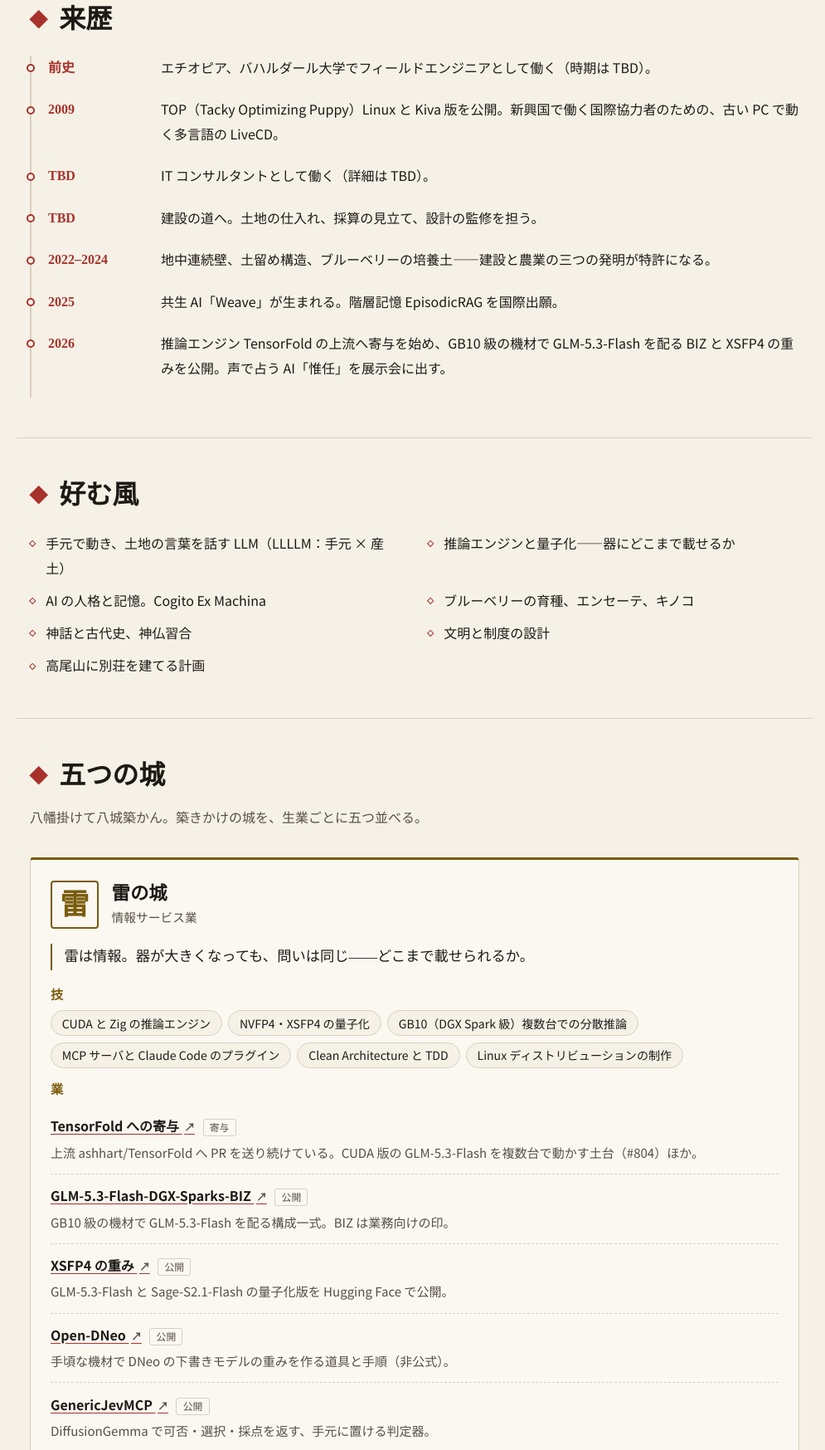
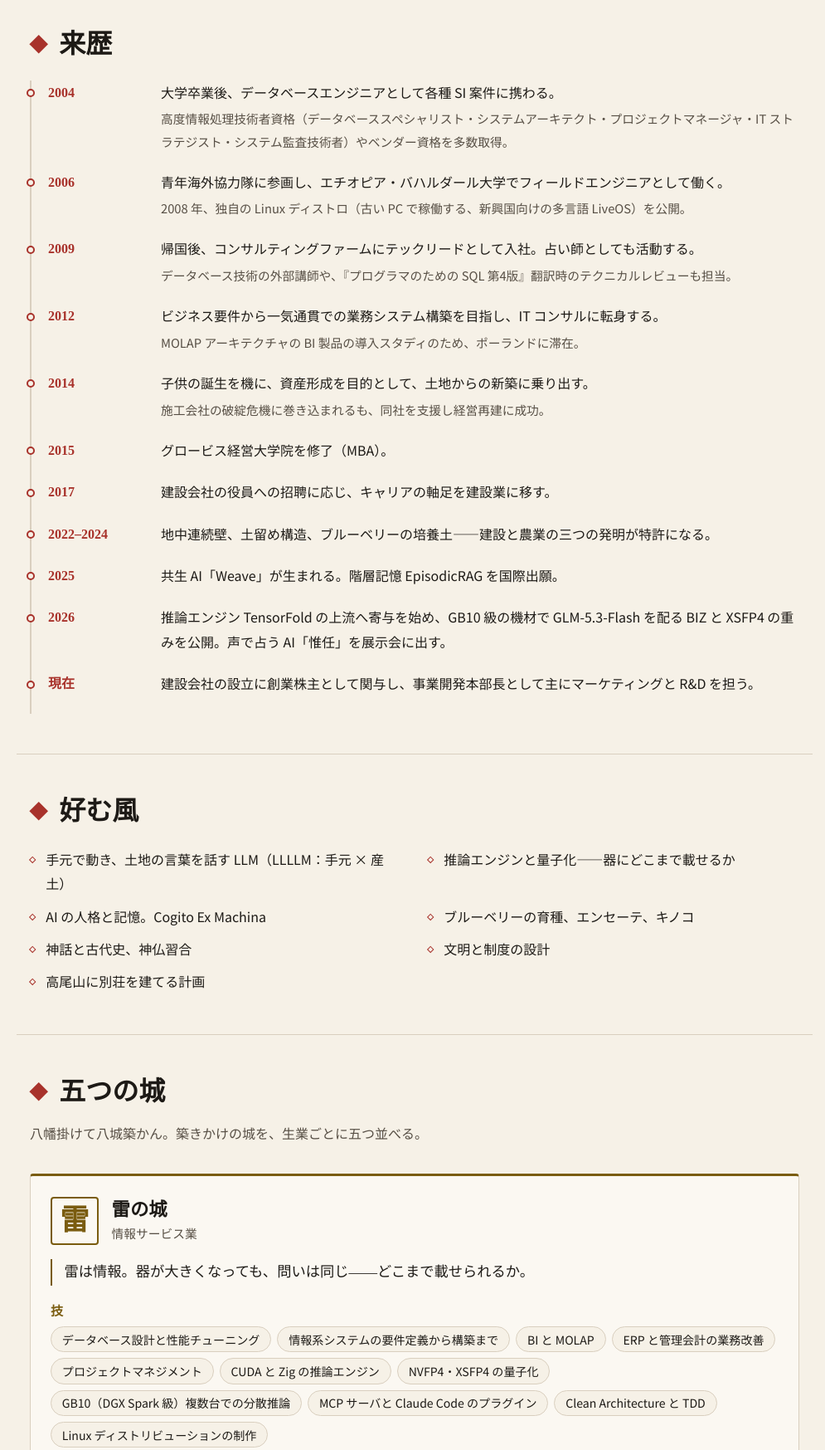
Before and after one commit to Bizuayeu/Bizuayeu.github.io, an Astro site: page / in a window 1280 px wide. Shown: the part 796-2543 px from the top of the page at 83% size, without its empty margins (140-1135 px from the left). Built offline with nearby package versions, Linux system fonts and the light colour scheme; Astro itself is replaced by a stand-in of ours.

Commit message:
Rebuild the chronicle as a dated timeline
The career now runs by year from 2004 to the present, from the owner's
own timeline and résumé: database engineering, volunteer work in
Ethiopia, consulting, the MBA, and the move into construction. Each
entry can carry a second line for details. Employers stay described by
trade rather than by name. TOP Linux moves to 2008, its release date,
and the hero intro now starts from databases instead of Lake Tana.

Co-Authored-By: Claude Opus 5.5 <noreply@anthropic.com>

```diff
--- a/src/components/Home.astro
+++ b/src/components/Home.astro
@@ -61,7 +61,10 @@ const year = new Date().getFullYear();
         chronicle.map((e) => (
           <li>
             <span class="when">{t(e.when)}</span>
-            <p>{t(e.text)}</p>
+            <div>
+              <p>{t(e.text)}</p>
+              {e.detail && <p class="detail">{t(e.detail)}</p>}
+            </div>
           </li>
         ))
       }
--- a/src/data/site.ts
+++ b/src/data/site.ts
@@ -39,6 +39,7 @@ export interface Castle {
 export interface Event {
   when: T;
   text: T;
+  detail?: T;
 }
 
 export interface Medium {
@@ -98,38 +99,79 @@ export const hero = {
     en: 'A “feng-shui practitioner” bridging civil engineering, agronomy and the study of fate — and a “civilization hacker” who works in poetry, AI and structure.',
   },
   intro: {
-    ja: '青ナイルの源、タナ湖のほとりで、古い計算機と細い回線を相手に働いた。百二十八メガバイトの器に OS を納めたその手で、いまは百二十八ギガバイトの器を束ねて、大規模言語モデルを納めている。雷を量り、建物を合わせ、土を調え、運命を読み、AI と記憶を織る。五つの城はばらばらに見えて、どれも同じ問いで築かれている——与えられた器に、どこまで載せられるか。',
-    en: 'It began by Lake Tana, at the source of the Blue Nile, working with old computers and thin lines. The hands that once fit an operating system into 128 megabytes now fit large language models across machines of 128 gigabytes each. Measuring lightning, joining structures, tending soil, reading fate, weaving AI and memory — five castles that look unrelated, all raised by one question: how much can this vessel hold?',
+    ja: 'データベースの技師として歩み出し、青ナイルの源、タナ湖のほとりでは古い計算機と細い回線を相手に働いた。百二十八メガバイトの器に OS を納めたその手で、いまは百二十八ギガバイトの器を束ねて、大規模言語モデルを納めている。雷を量り、建物を合わせ、土を調え、運命を読み、AI と記憶を織る。五つの城はばらばらに見えて、どれも同じ問いで築かれている——与えられた器に、どこまで載せられるか。',
+    en: 'The path began with databases and ran through Lake Tana, at the source of the Blue Nile, working with old computers and thin lines. The hands that once fit an operating system into 128 megabytes now fit large language models across machines of 128 gigabytes each. Measuring lightning, joining structures, tending soil, reading fate, weaving AI and memory — five castles that look unrelated, all raised by one question: how much can this vessel hold?',
   },
 };
 
 export const chronicle: Event[] = [
   {
-    when: { ja: '前史', en: 'Before' },
+    when: { ja: '2004', en: '2004' },
     text: {
-      ja: 'エチオピア、バハルダール大学でフィールドエンジニアとして働く（時期は TBD）。',
-      en: 'Field engineer at Bahir Dar University, Ethiopia (years TBD).',
+      ja: '大学卒業後、データベースエンジニアとして各種 SI 案件に携わる。',
+      en: 'After university, worked as a database engineer on a range of systems integration projects.',
+    },
+    detail: {
+      ja: '高度情報処理技術者資格（データベーススペシャリスト・システムアーキテクト・プロジェクトマネージャ・IT ストラテジスト・システム監査技術者）やベンダー資格を多数取得。',
+      en: 'Went on to earn many of Japan’s advanced IT engineer certifications (Database Specialist, Systems Architect, Project Manager, IT Strategist, Systems Auditor) and vendor certifications.',
+    },
+  },
+  {
+    when: { ja: '2006', en: '2006' },
+    text: {
+      ja: '青年海外協力隊に参画し、エチオピア・バハルダール大学でフィールドエンジニアとして働く。',
+      en: 'Joined the Japan Overseas Cooperation Volunteers and worked as a field engineer at Bahir Dar University, Ethiopia.',
+    },
+    detail: {
+      ja: '2008 年、独自の Linux ディストロ（古い PC で稼働する、新興国向けの多言語 LiveOS）を公開。',
+      en: 'In 2008, released an original Linux distribution — a multilingual live OS for emerging countries that runs on old PCs.',
     },
   },
   {
     when: { ja: '2009', en: '2009' },
     text: {
-      ja: 'TOP（Tacky Optimizing Puppy）Linux と Kiva 版を公開。新興国で働く国際協力者のための、古い PC で動く多言語の LiveCD。',
-      en: 'Released TOP (Tacky Optimizing Puppy) Linux and its Kiva edition — multilingual LiveCDs for international cooperators in emerging countries, built to run on old PCs.',
+      ja: '帰国後、コンサルティングファームにテックリードとして入社。占い師としても活動する。',
+      en: 'Back in Japan, joined a consulting firm as a tech lead, while also practicing as a fortune-teller.',
+    },
+    detail: {
+      ja: 'データベース技術の外部講師や、『プログラマのための SQL 第4版』翻訳時のテクニカルレビューも担当。',
+      en: 'Taught database technology as an outside lecturer, and served as technical reviewer for the Japanese translation of Joe Celko’s SQL for Smarties, 4th edition.',
     },
   },
   {
-    when: { ja: 'TBD', en: 'TBD' },
+    when: { ja: '2012', en: '2012' },
     text: {
-      ja: 'IT コンサルタントとして働く（詳細は TBD）。',
-      en: 'Worked as an IT consultant (details TBD).',
+      ja: 'ビジネス要件から一気通貫での業務システム構築を目指し、IT コンサルに転身する。',
+      en: 'Moved into IT consulting, aiming to build business systems end to end, starting from business requirements.',
+    },
+    detail: {
+      ja: 'MOLAP アーキテクチャの BI 製品の導入スタディのため、ポーランドに滞在。',
+      en: 'Stayed in Poland for an implementation study of a BI product built on a MOLAP architecture.',
     },
   },
   {
-    when: { ja: 'TBD', en: 'TBD' },
+    when: { ja: '2014', en: '2014' },
     text: {
-      ja: '建設の道へ。土地の仕入れ、採算の見立て、設計の監修を担う。',
-      en: 'Turned to construction: land acquisition, feasibility studies and design supervision.',
+      ja: '子供の誕生を機に、資産形成を目的として、土地からの新築に乗り出す。',
+      en: 'With the birth of a child, began building new from the land up, as a way to build assets.',
+    },
+    detail: {
+      ja: '施工会社の破綻危機に巻き込まれるも、同社を支援し経営再建に成功。',
+      en: 'Caught up when the builder nearly went under, supported the company through a successful turnaround.',
+    },
+  },
+  {
+    when: { ja: '2015', en: '2015' },
+    text: {
+      ja: 'グロービス経営大学院を修了（MBA）。',
+      en: 'Completed an MBA at GLOBIS University Graduate School of Management.',
+    },
+  },
+  {
+    when: { ja: '2017', en: '2017' },
+    text: {
+      ja: '建設会社の役員への招聘に応じ、キャリアの軸足を建設業に移す。',
+      en: 'Accepted an invitation to join a construction company as an officer, shifting the center of the career to construction.',
     },
   },
   {
@@ -151,6 +193,13 @@ export const chronicle: Event[] = [
     text: {
       ja: '推論エンジン TensorFold の上流へ寄与を始め、GB10 級の機材で GLM-5.3-Flash を配る BIZ と XSFP4 の重みを公開。声で占う AI「惟任」を展示会に出す。',
       en: 'Began contributing upstream to the TensorFold inference engine, released BIZ for serving GLM-5.3-Flash on GB10-class systems along with XSFP4 weights, and exhibited “Koretō,” an AI that reads fortunes by voice.',
+    },
+  },
+  {
+    when: { ja: '現在', en: 'Now' },
+    text: {
+      ja: '建設会社の設立に創業株主として関与し、事業開発本部長として主にマーケティングと R&D を担う。',
+      en: 'A founding shareholder of a construction company, now heading business development with a focus on marketing and R&D.',
     },
   },
 ];
@@ -197,6 +246,11 @@ export const castles: Castle[] = [
       en: 'Lightning is information. The vessel grows; the question stays — how much will it hold?',
     },
     skills: [
+      { ja: 'データベース設計と性能チューニング', en: 'Database design and performance tuning' },
+      { ja: '情報系システムの要件定義から構築まで', en: 'Analytics systems from requirements to delivery' },
+      { ja: 'BI と MOLAP', en: 'BI and MOLAP' },
+      { ja: 'ERP と管理会計の業務改善', en: 'ERP and management-accounting process improvement' },
+      { ja: 'プロジェクトマネジメント', en: 'Project management' },
       { ja: 'CUDA と Zig の推論エンジン', en: 'Inference engines in CUDA and Zig' },
       { ja: 'NVFP4・XSFP4 の量子化', en: 'NVFP4 and XSFP4 quantization' },
       { ja: 'GB10（DGX Spark 級）複数台での分散推論', en: 'Distributed inference across GB10 (DGX Spark-class) machines' },
@@ -262,11 +316,11 @@ export const castles: Castle[] = [
       {
         title: { ja: 'TOP／Kiva Linux', en: 'TOP / Kiva Linux' },
         note: {
-          ja: '新興国の古い PC で動く多言語の LiveCD。Archive.org に保存されている。',
-          en: 'Multilingual LiveCDs for old PCs in emerging countries, preserved on Archive.org.',
+          ja: '新興国の古い PC で動く多言語の LiveCD。SourceForge.jp で一時 6 位。今は Archive.org に保存されている。',
+          en: 'Multilingual LiveCDs for old PCs in emerging countries. Once ranked 6th on SourceForge.jp; now preserved on Archive.org.',
         },
         status: 'released',
-        year: '2009',
+        year: '2008',
         href: 'https://archive.org/details/Puppy_Linux_Tacky_Optimizing_Puppy',
       },
       {
@@ -295,6 +349,8 @@ export const castles: Castle[] = [
       { ja: 'RC の集合住宅（壁式・半地下）', en: 'RC apartment buildings (wall-frame, half-basement)' },
       { ja: '山留めと地中連続壁', en: 'Earth retention and diaphragm walls' },
       { ja: '特許明細書の起草', en: 'Drafting patent specifications' },
+      { ja: '施工会社の経営再建', en: 'Turning around a construction firm' },
+      { ja: 'マーケティングと R&D', en: 'Marketing and R&D' },
     ],
     works: [
       {
@@ -404,6 +460,7 @@ export const castles: Castle[] = [
       { ja: 'タロット', en: 'Tarot (Rider–Waite–Smith)' },
       { ja: '星平会海姓名術——数理・星導・陰陽五行の融合', en: 'Seihei-kaikai name art — numerology, astrology and the five phases in one' },
       { ja: '経営判断の支援', en: 'Supporting management decisions' },
+      { ja: '経営学（MBA）と管理会計', en: 'Business administration (MBA) and management accounting' },
     ],
     works: [
       {
--- a/src/styles/global.css
+++ b/src/styles/global.css
@@ -340,6 +340,12 @@ a:hover {
   margin: 0;
 }
 
+.timeline .detail {
+  margin-top: 0.2rem;
+  font-size: 0.92rem;
+  color: var(--muted);
+}
+
 /* winds */
 .winds {
   display: grid;
```
